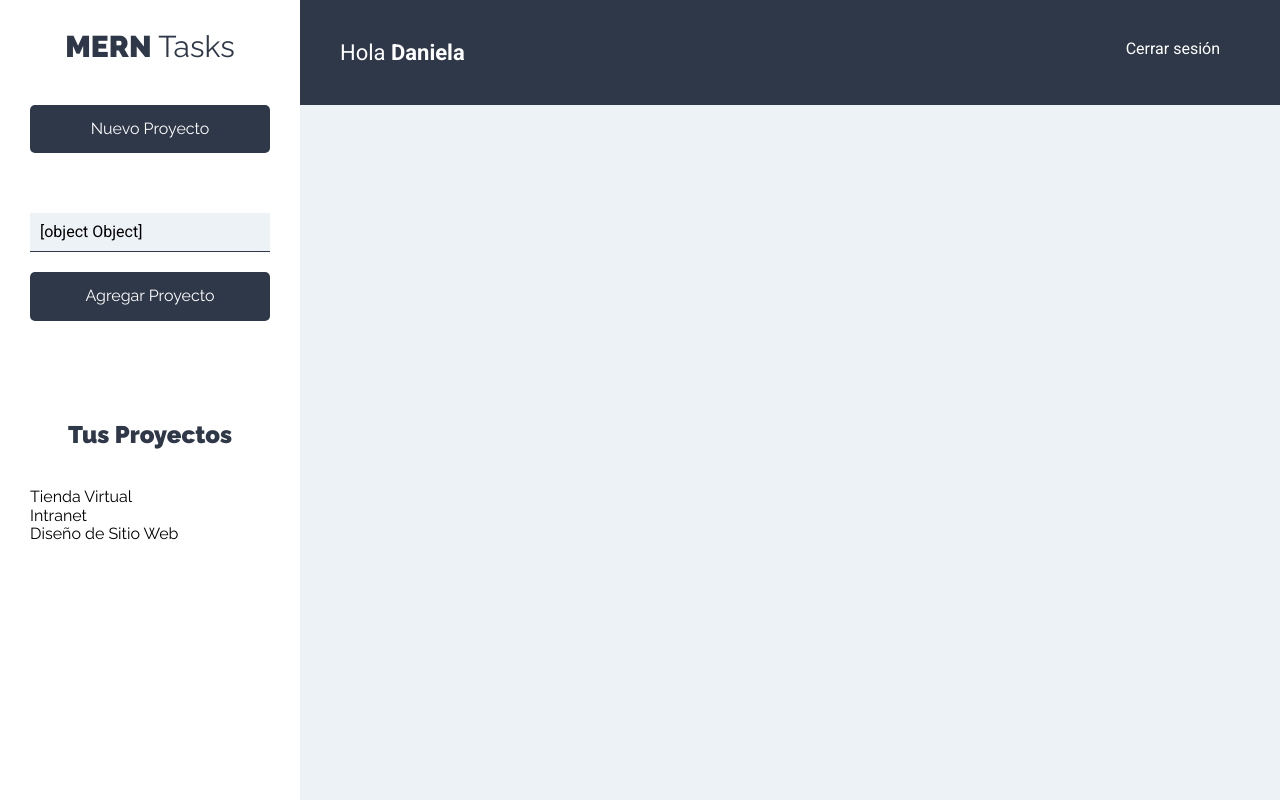
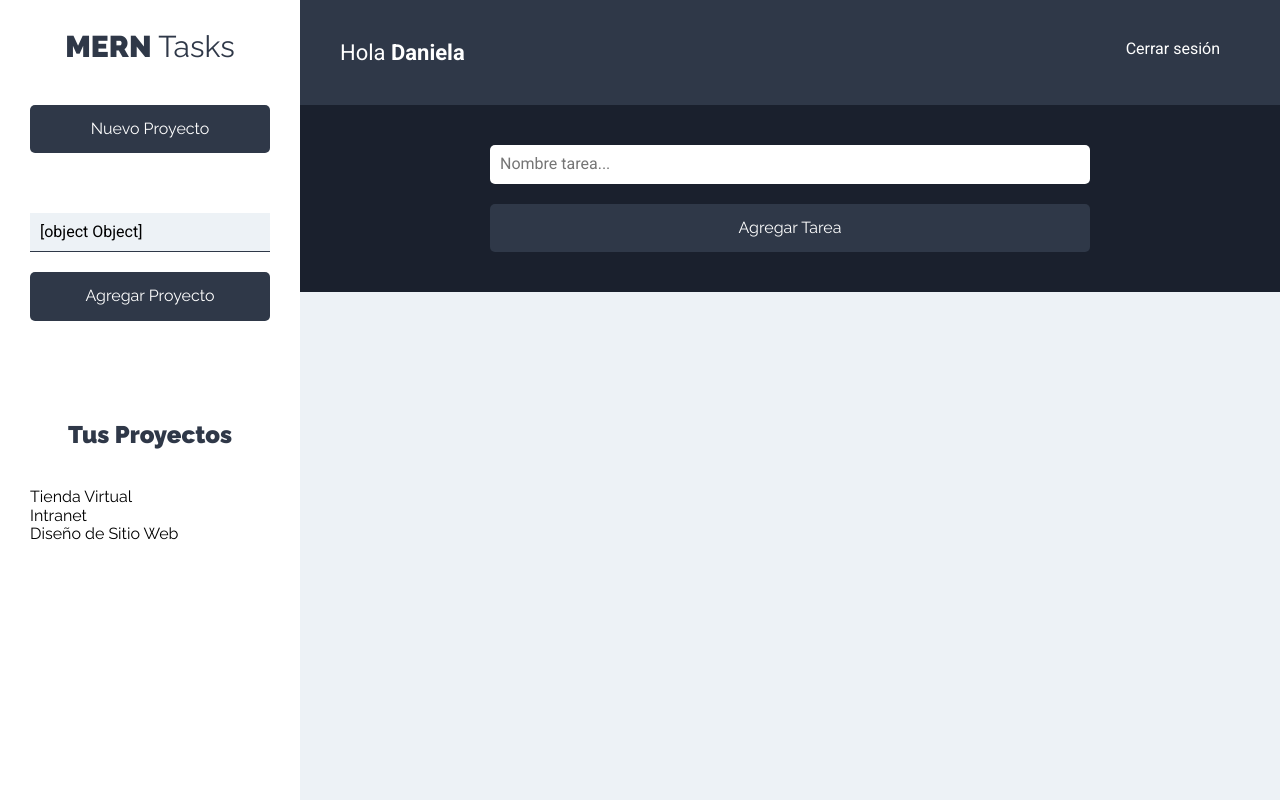
Before and after one commit to D-aniela/MERN-practice, a React (Create React App) app: page /proyectos in a window 1280 px wide. Built offline with nearby package versions, Linux system fonts and the light colour scheme.

Commit message:
importar form tarea a proyectos

```diff
--- a/src/components/proyectos/Proyectos.js
+++ b/src/components/proyectos/Proyectos.js
@@ -1,6 +1,7 @@
 import React from 'react'
 import Sidebar from '../layout/Sidebar'
 import Barra from '../layout/Barra'
+import FormTarea from '../tareas/FormTarea'
 
 const Proyectos = () => {
   return (
@@ -10,6 +11,7 @@ const Proyectos = () => {
       <div className="seccion-principal">
         <Barra />
         <main>
+          <FormTarea />
           <div className="contenedor-tareas"></div>
         </main>
       </div>
```
